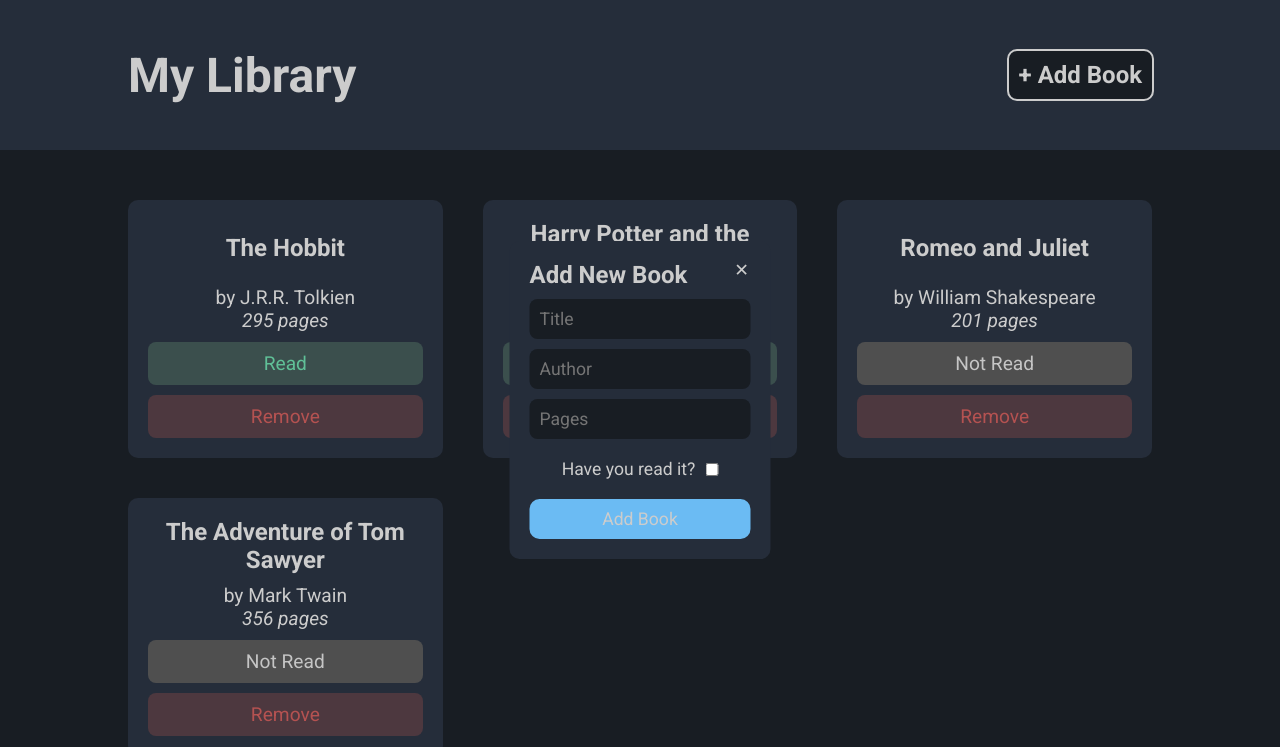
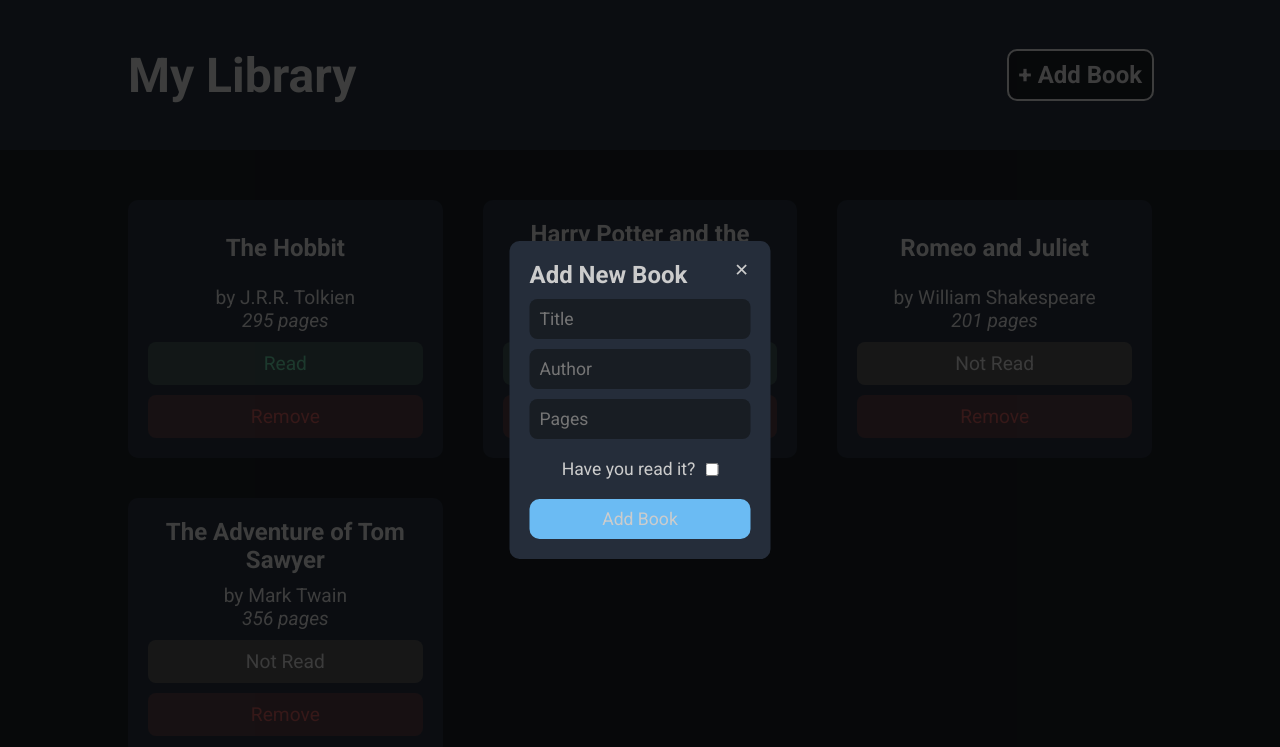
Before and after one commit to djsereno/Library, a plain HTML site: page index.html in a window 1280 px wide. Both pictures are taken after a click on the button "+ Add Book". Shown: the top 747 px of the page. Drawn offline with Linux system fonts and the light colour scheme.

Commit message:
Add form overlay which brings focus to form

```diff
--- a/index.html
+++ b/index.html
@@ -18,7 +18,8 @@
       <div class="page-container">
         <ul class="library"></ul>
       </div>
-      <form action="" method="post" class="new-book-form show">
+      <div class="overlay">
+        <form action="" method="post" class="new-book-form">
           <div class="form-header">
             <h2>Add New Book</h2>
             <button class="close" type="button">✕</button>
@@ -34,6 +35,7 @@
           </ul>
           <button class="add-book button" type="button">Add Book</button>
         </form>
+      </div>
     </main>
     <footer>
       <div class="center-container">
--- a/script.js
+++ b/script.js
@@ -1,6 +1,8 @@
 const libraryContainer = document.querySelector('.library');
 const newBookButton = document.querySelector('.new-book');
 const newBookForm = document.querySelector('.new-book-form');
+const formOverlay = document.querySelector('.overlay');
+
 
 const formClose = document.querySelector('.new-book-form .close');
 const formTitle = document.querySelector('input#title');
@@ -122,11 +124,11 @@ function clearLibrary() {
 }
 
 function showForm() {
-  newBookForm.classList.add('show');
+  formOverlay.classList.add('show');
 }
 
 function hideForm() {
-  newBookForm.classList.remove('show');
+  formOverlay.classList.remove('show');
 }
 
 function clearForm() {
--- a/style.css
+++ b/style.css
@@ -109,11 +109,27 @@ header {
 
 /* NEW BOOK FORM STYLES */
 
+.overlay {
+  display: none;
+}
+
+.overlay.show {
+  position: absolute;
+  display: block;
+  z-index: 1;
+  top: 0;
+  left: 0;
+  background-color: rgba(0, 0, 0, .7);
+  width: 100vw;
+  height: 100vh;
+}
+
+
 .new-book-form {
   display: none;
 }
 
-.new-book-form.show {
+.overlay.show .new-book-form {
   position: absolute;
   top: 50vh;
   left: 50vw;
```
Lines whose indentation alone changed are shown as unchanged.
